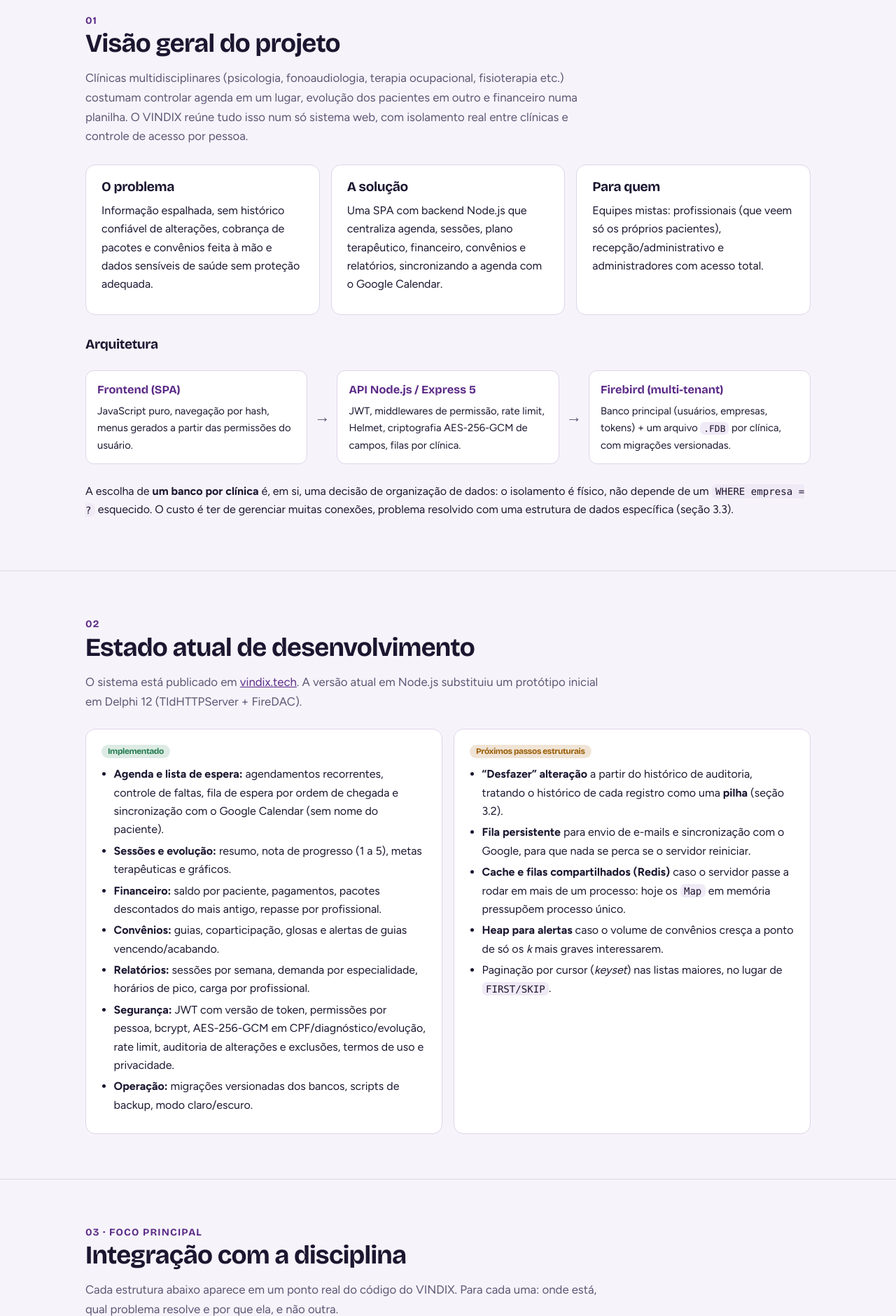
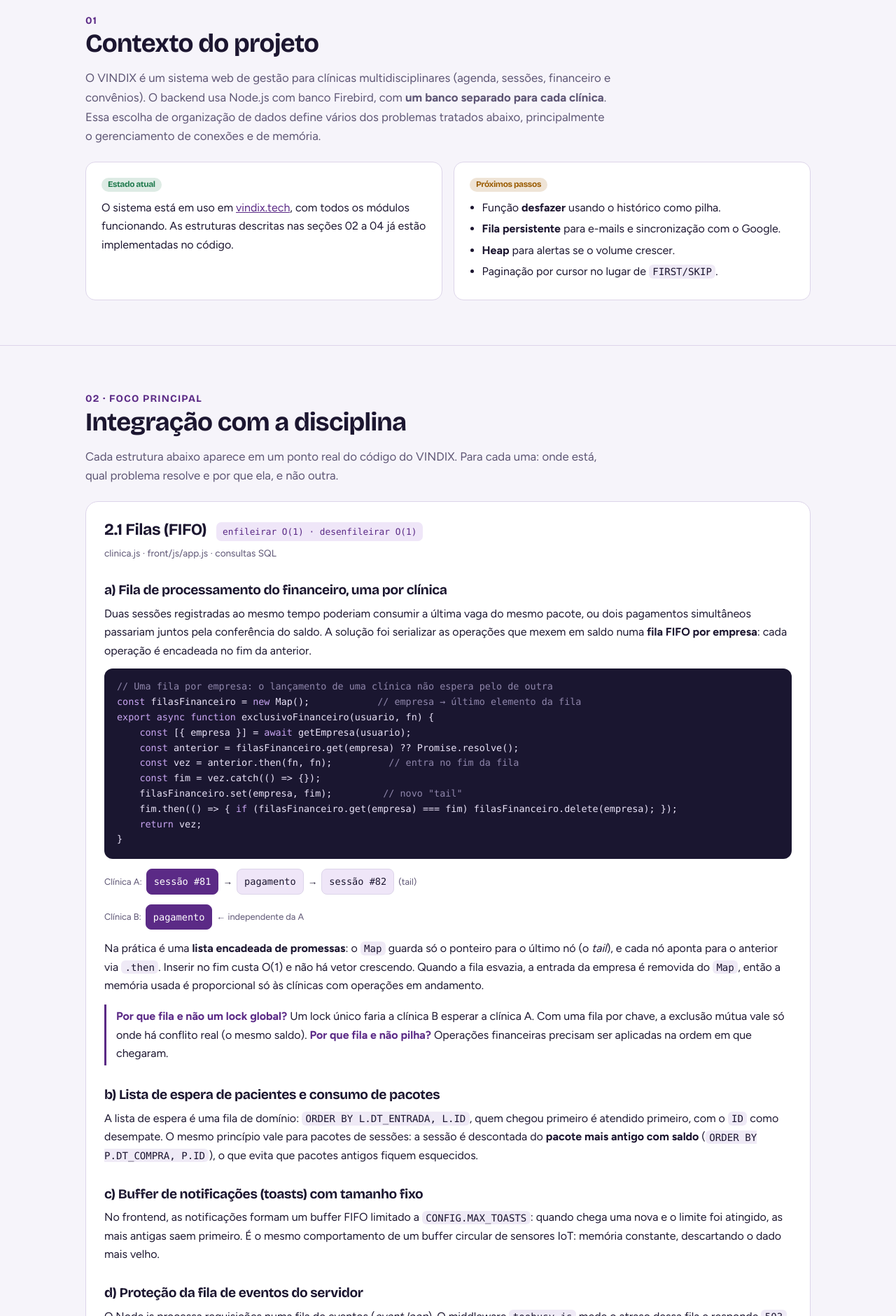
Before and after one commit to Diegoz14/ADC2-Estrutura-de-dados, a plain HTML site: page index.html in a window 1280 px wide. Shown: the part 920-2800 px from the top of the page at 70% size. Drawn offline with Linux system fonts and the light colour scheme.

Commit message:
Foca o conteúdo na disciplina de Estruturas de Dados

```diff
--- a/index.html
+++ b/index.html
@@ -112,8 +112,7 @@ footer{padding:40px 0 60px;border-top:1px solid var(--line);color:var(--muted);f
 <nav class="top"><div class="wrap">
   <a class="brand" href="#topo"><img src="assets/logo.png" alt="">VINDIX</a>
   <ul>
-    <li><a class="l" href="#visao">Visão geral</a></li>
-    <li><a class="l" href="#estado">Estado atual</a></li>
+    <li><a class="l" href="#visao">Contexto</a></li>
     <li><a class="l" href="#estruturas">Estruturas de dados</a></li>
     <li><a class="l" href="#tradeoffs">Trade-offs</a></li>
     <li><a class="l" href="#memoria">Memória</a></li>
@@ -131,10 +130,10 @@ footer{padding:40px 0 60px;border-top:1px solid var(--line);color:var(--muted);f
     <div><b>Código:</b> <a href="https://github.com/pifaculdade2025/vindix" target="_blank" rel="noopener">github.com/pifaculdade2025/vindix</a></div>
   </div>
   <div class="stats">
-    <div class="stat"><strong>~10,5 mil</strong><span>linhas de JavaScript</span></div>
-    <div class="stat"><strong>1 + N</strong><span>bancos Firebird (principal + um por clínica)</span></div>
-    <div class="stat"><strong>8</strong><span>módulos funcionais em produção</span></div>
+    <div class="stat"><strong>7</strong><span>estruturas aplicadas no código</span></div>
     <div class="stat"><strong>O(1)</strong><span>no caminho crítico de autenticação</span></div>
+    <div class="stat"><strong>O(log n)</strong><span>nas buscas indexadas</span></div>
+    <div class="stat"><strong>50</strong><span>pools no máximo no cache LRU</span></div>
   </div>
 </div></header>
 
@@ -143,53 +142,20 @@ footer{padding:40px 0 60px;border-top:1px solid var(--line);color:var(--muted);f
 <!-- 1 -->
 <section id="visao"><div class="wrap">
   <div class="sec-n">01</div>
-  <h2>Visão geral do projeto</h2>
-  <p class="intro">Clínicas multidisciplinares (psicologia, fonoaudiologia, terapia ocupacional, fisioterapia etc.) costumam controlar agenda em um lugar, evolução dos pacientes em outro e financeiro numa planilha. O VINDIX reúne tudo isso num só sistema web, com isolamento real entre clínicas e controle de acesso por pessoa.</p>
-
-  <div class="grid g3" style="margin-top:26px">
-    <div class="card"><h3>O problema</h3><p>Informação espalhada, sem histórico confiável de alterações, cobrança de pacotes e convênios feita à mão e dados sensíveis de saúde sem proteção adequada.</p></div>
-    <div class="card"><h3>A solução</h3><p>Uma SPA com backend Node.js que centraliza agenda, sessões, plano terapêutico, financeiro, convênios e relatórios, sincronizando a agenda com o Google Calendar.</p></div>
-    <div class="card"><h3>Para quem</h3><p>Equipes mistas: profissionais (que veem só os próprios pacientes), recepção/administrativo e administradores com acesso total.</p></div>
-  </div>
-
-  <h3>Arquitetura</h3>
-  <div class="arch">
-    <div class="box"><b>Frontend (SPA)</b>JavaScript puro, navegação por hash, menus gerados a partir das permissões do usuário.</div>
-    <div class="arrow">→</div>
-    <div class="box"><b>API Node.js / Express 5</b>JWT, middlewares de permissão, rate limit, Helmet, criptografia AES-256-GCM de campos, filas por clínica.</div>
-    <div class="arrow">→</div>
-    <div class="box"><b>Firebird (multi-tenant)</b>Banco principal (usuários, empresas, tokens) + um arquivo <code>.FDB</code> por clínica, com migrações versionadas.</div>
-  </div>
-  <p>A escolha de <strong>um banco por clínica</strong> é, em si, uma decisão de organização de dados: o isolamento é físico, não depende de um <code>WHERE empresa = ?</code> esquecido. O custo é ter de gerenciar muitas conexões, problema resolvido com uma estrutura de dados específica (seção 3.3).</p>
-</div></section>
-
-<!-- 2 -->
-<section id="estado"><div class="wrap">
-  <div class="sec-n">02</div>
-  <h2>Estado atual de desenvolvimento</h2>
-  <p class="intro">O sistema está publicado em <a href="https://vindix.tech" target="_blank" rel="noopener">vindix.tech</a>. A versão atual em Node.js substituiu um protótipo inicial em Delphi 12 (TIdHTTPServer + FireDAC).</p>
-
-  <div class="grid g2" style="margin-top:24px">
+  <h2>Contexto do projeto</h2>
+  <p class="intro">O VINDIX é um sistema web de gestão para clínicas multidisciplinares (agenda, sessões, financeiro e convênios). O backend usa Node.js com banco Firebird, com <b>um banco separado para cada clínica</b>. Essa escolha de organização de dados define vários dos problemas tratados abaixo, principalmente o gerenciamento de conexões e de memória.</p>
+  <div class="grid g2" style="margin-top:22px">
     <div class="card">
-      <h3><span class="tag t-done">Implementado</span></h3>
-      <ul>
-        <li><b>Agenda e lista de espera:</b> agendamentos recorrentes, controle de faltas, fila de espera por ordem de chegada e sincronização com o Google Calendar (sem nome do paciente).</li>
-        <li><b>Sessões e evolução:</b> resumo, nota de progresso (1 a 5), metas terapêuticas e gráficos.</li>
-        <li><b>Financeiro:</b> saldo por paciente, pagamentos, pacotes descontados do mais antigo, repasse por profissional.</li>
-        <li><b>Convênios:</b> guias, coparticipação, glosas e alertas de guias vencendo/acabando.</li>
-        <li><b>Relatórios:</b> sessões por semana, demanda por especialidade, horários de pico, carga por profissional.</li>
-        <li><b>Segurança:</b> JWT com versão de token, permissões por pessoa, bcrypt, AES-256-GCM em CPF/diagnóstico/evolução, rate limit, auditoria de alterações e exclusões, termos de uso e privacidade.</li>
-        <li><b>Operação:</b> migrações versionadas dos bancos, scripts de backup, modo claro/escuro.</li>
-      </ul>
+      <h3><span class="tag t-done">Estado atual</span></h3>
+      <p>O sistema está em uso em <a href="https://vindix.tech" target="_blank" rel="noopener">vindix.tech</a>, com todos os módulos funcionando. As estruturas descritas nas seções 02 a 04 já estão implementadas no código.</p>
     </div>
     <div class="card">
-      <h3><span class="tag t-next">Próximos passos estruturais</span></h3>
+      <h3><span class="tag t-next">Próximos passos</span></h3>
       <ul>
-        <li><b>“Desfazer” alteração</b> a partir do histórico de auditoria, tratando o histórico de cada registro como uma <b>pilha</b> (seção 3.2).</li>
-        <li><b>Fila persistente</b> para envio de e-mails e sincronização com o Google, para que nada se perca se o servidor reiniciar.</li>
-        <li><b>Cache e filas compartilhados (Redis)</b> caso o servidor passe a rodar em mais de um processo: hoje os <code>Map</code> em memória pressupõem processo único.</li>
-        <li><b>Heap para alertas</b> caso o volume de convênios cresça a ponto de só os <i>k</i> mais graves interessarem.</li>
-        <li>Paginação por cursor (<i>keyset</i>) nas listas maiores, no lugar de <code>FIRST/SKIP</code>.</li>
+        <li>Função <b>desfazer</b> usando o histórico como pilha.</li>
+        <li><b>Fila persistente</b> para e-mails e sincronização com o Google.</li>
+        <li><b>Heap</b> para alertas se o volume crescer.</li>
+        <li>Paginação por cursor no lugar de <code>FIRST/SKIP</code>.</li>
       </ul>
     </div>
   </div>
@@ -197,13 +163,13 @@ footer{padding:40px 0 60px;border-top:1px solid var(--line);color:var(--muted);f
 
 <!-- 3 -->
 <section id="estruturas"><div class="wrap">
-  <div class="sec-n">03 · FOCO PRINCIPAL</div>
+  <div class="sec-n">02 · FOCO PRINCIPAL</div>
   <h2>Integração com a disciplina</h2>
   <p class="intro">Cada estrutura abaixo aparece em um ponto real do código do VINDIX. Para cada uma: onde está, qual problema resolve e por que ela, e não outra.</p>
 
-  <!-- 3.1 Filas -->
+  <!-- 2.1 Filas -->
   <div class="ds" id="filas">
-    <div class="ds-head"><h3>3.1 Filas (FIFO)</h3><span class="cx">enfileirar O(1) · desenfileirar O(1)</span></div>
+    <div class="ds-head"><h3>2.1 Filas (FIFO)</h3><span class="cx">enfileirar O(1) · desenfileirar O(1)</span></div>
     <div class="where">clinica.js · front/js/app.js · consultas SQL</div>
 
     <h3>a) Fila de processamento do financeiro, uma por clínica</h3>
@@ -234,9 +200,9 @@ footer{padding:40px 0 60px;border-top:1px solid var(--line);color:var(--muted);f
     <p>O Node.js processa requisições numa fila de eventos (<i>event loop</i>). O middleware <code>toobusy-js</code> mede o atraso dessa fila e responde <code>503</code> quando ela está saturada, e o <code>express-rate-limit</code> limita requisições por IP. Em vez de deixar a fila crescer sem limite (e a memória junto), o servidor rejeita cedo.</p>
   </div>
 
-  <!-- 3.2 Pilhas -->
+  <!-- 2.2 Pilhas -->
   <div class="ds" id="pilhas">
-    <div class="ds-head"><h3>3.2 Pilhas (LIFO)</h3><span class="cx">push O(1) · pop O(1)</span></div>
+    <div class="ds-head"><h3>2.2 Pilhas (LIFO)</h3><span class="cx">push O(1) · pop O(1)</span></div>
     <div class="where">conexaoBD.js (HISTORICO) · navegação do frontend</div>
     <p>Toda alteração e exclusão gera linhas na tabela <code>HISTORICO</code> (tabela, campo, valor antigo, valor novo, usuário, data/hora). O visualizador de histórico mostra os eventos do <b>mais recente para o mais antigo</b>: o histórico de um registro é lido como uma <b>pilha</b>, em que o topo é a última alteração.</p>
     <p>Essa organização é o que permite o próximo passo planejado, a função <b>desfazer</b>: desempilhar a alteração do topo e regravar o <code>VALOR_ANTIGO</code>. Só faz sentido desfazer na ordem inversa: desfazer uma alteração antiga sem desfazer as mais novas deixaria o registro inconsistente.</p>
@@ -245,9 +211,9 @@ footer{padding:40px 0 60px;border-top:1px solid var(--line);color:var(--muted);f
     <div class="why"><b>Pilha também aparece sem ser declarada:</b> a função <code>obterConexao</code> tenta novamente de forma recursiva (até 5 vezes) quando o login no Firebird falha; cada tentativa ocupa um quadro na pilha de chamadas. O limite de tentativas é o que garante que essa pilha não cresça sem fim.</div>
   </div>
 
-  <!-- 3.3 Listas encadeadas / LRU -->
+  <!-- 2.3 Listas encadeadas / LRU -->
   <div class="ds" id="listas">
-    <div class="ds-head"><h3>3.3 Listas encadeadas: o cache LRU de conexões</h3><span class="cx">acesso O(1) · remoção do menos usado O(1)</span></div>
+    <div class="ds-head"><h3>2.3 Listas encadeadas: o cache LRU de conexões</h3><span class="cx">acesso O(1) · remoção do menos usado O(1)</span></div>
     <div class="where">conexaoBD.js · biblioteca lru-cache</div>
     <p>Como cada clínica tem seu próprio arquivo de banco, cada uma precisa do seu <b>pool de conexões</b> (5 conexões). Manter um pool aberto para toda clínica cadastrada esgotaria memória e conexões do Firebird. Criar e destruir a cada requisição seria lento. A solução foi um <b>cache LRU</b> (<i>Least Recently Used</i>):</p>
 <pre><code><span class="k">const</span> poolsEmpresa = <span class="k">new</span> LRUCache({
@@ -272,7 +238,7 @@ footer{padding:40px 0 60px;border-top:1px solid var(--line);color:var(--muted);f
 
   <!-- 3.4 Hash -->
   <div class="ds" id="hash">
-    <div class="ds-head"><h3>3.4 Tabelas hash (Map e Set)</h3><span class="cx">busca, inserção e remoção O(1) médio</span></div>
+    <div class="ds-head"><h3>2.4 Tabelas hash (Map e Set)</h3><span class="cx">busca, inserção e remoção O(1) médio</span></div>
     <div class="where">auth.js · nonces.js · agenda.js · regras.js · funcoes.js</div>
     <p>É a estrutura mais usada no backend, sempre no caminho que roda a cada requisição:</p>
     <div class="tbl"><table>
@@ -296,9 +262,9 @@ footer{padding:40px 0 60px;border-top:1px solid var(--line);color:var(--muted);f
     <div class="why"><b>Hash de tabela ≠ hash criptográfico.</b> O projeto usa os dois e eles têm objetivos opostos. A tabela hash quer ser <b>rápida</b> (O(1)). Para senhas usamos <b>bcrypt</b>, que é <b>lento de propósito</b> (custo configurável por <code>SALT_ROUNDS</code>) para dificultar força bruta. Códigos de recuperação de senha são guardados como SHA-256, nunca em texto puro. O login também compara contra um hash falso quando o usuário não existe, para que o tempo de resposta não revele quais logins são válidos.</div>
   </div>
 
-  <!-- 3.5 Ordenação e busca -->
+  <!-- 2.5 Ordenação e busca -->
   <div class="ds" id="ordenacao">
-    <div class="ds-head"><h3>3.5 Ordenação e busca</h3><span class="cx">ordenação O(n log n) · busca indexada O(log n)</span></div>
+    <div class="ds-head"><h3>2.5 Ordenação e busca</h3><span class="cx">ordenação O(n log n) · busca indexada O(log n)</span></div>
     <div class="where">convenios.js · relatórios · índices do Firebird · front/js/app.js</div>
 
     <h3>Ordenação multicritério para ranking de alertas</h3>
@@ -317,7 +283,7 @@ footer{padding:40px 0 60px;border-top:1px solid var(--line);color:var(--muted);f
 
   <!-- 3.6 Heap -->
   <div class="ds" id="heap">
-    <div class="ds-head"><h3>3.6 Filas de prioridade</h3><span class="cx">heap: inserir O(log n) · extrair máx. O(log n)</span></div>
+    <div class="ds-head"><h3>2.6 Filas de prioridade</h3><span class="cx">heap: inserir O(log n) · extrair máx. O(log n)</span></div>
     <div class="where">clinica.js (guias) · convenios.js (alertas)</div>
     <p>Dois pontos do sistema são, conceitualmente, filas de prioridade:</p>
     <ul>
@@ -327,9 +293,9 @@ footer{padding:40px 0 60px;border-top:1px solid var(--line);color:var(--muted);f
     <div class="why"><b>Decisão de trade-off: por que ainda não usamos um heap.</b> Para a guia, o índice do banco já entrega o mínimo sem carregar todas as guias. Para os alertas, a lista de uma clínica tem dezenas de itens e é exibida <i>inteira</i>: ordenar tudo custa O(n log n), o mesmo que montar um heap e extrair n elementos. O heap só ganha quando interessam os <i>k</i> primeiros de um n grande (O(n + k log n)), ou quando itens chegam continuamente, como num sistema de alarmes em tempo real. Esse é o gatilho registrado nos próximos passos.</div>
   </div>
 
-  <!-- 3.7 Árvores e grafos -->
+  <!-- 2.7 Árvores e grafos -->
   <div class="ds" id="arvores">
-    <div class="ds-head"><h3>3.7 Árvores e grafos</h3><span class="cx">hierarquias e relacionamentos</span></div>
+    <div class="ds-head"><h3>2.7 Árvores e grafos</h3><span class="cx">hierarquias e relacionamentos</span></div>
     <div class="where">Observacoes.txt (permissões) · vínculos · DOM</div>
     <div class="cols">
       <div>
@@ -357,7 +323,7 @@ footer{padding:40px 0 60px;border-top:1px solid var(--line);color:var(--muted);f
 
 <!-- 4 -->
 <section id="tradeoffs"><div class="wrap">
-  <div class="sec-n">04</div>
+  <div class="sec-n">03</div>
   <h2>Leitura rápida ou inserção rápida?</h2>
   <p class="intro">O critério da disciplina aplicado a cada cenário: qual operação domina e qual estrutura atende a ela.</p>
   <div class="tbl" style="margin-top:22px"><table>
@@ -376,7 +342,7 @@ footer{padding:40px 0 60px;border-top:1px solid var(--line);color:var(--muted);f
 
 <!-- 5 -->
 <section id="memoria"><div class="wrap">
-  <div class="sec-n">05</div>
+  <div class="sec-n">04</div>
   <h2>Gerenciamento de memória</h2>
   <p class="intro">Um servidor Node.js roda por semanas sem reiniciar. Qualquer estrutura em memória que só cresce vira um vazamento. Todas as estruturas do VINDIX têm um limite ou uma rotina de limpeza:</p>
   <div class="grid g3" style="margin-top:22px">
@@ -389,7 +355,7 @@ footer{padding:40px 0 60px;border-top:1px solid var(--line);color:var(--muted);f
 
 <!-- 6 -->
 <section id="conclusao"><div class="wrap">
-  <div class="sec-n">06</div>
+  <div class="sec-n">05</div>
   <h2>Como a disciplina ajudou no PI</h2>
   <div class="grid g2" style="margin-top:18px">
     <div class="card">
```
